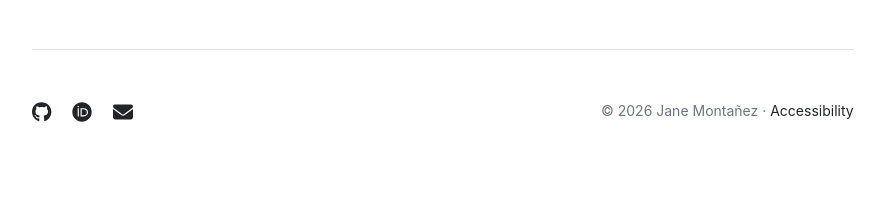
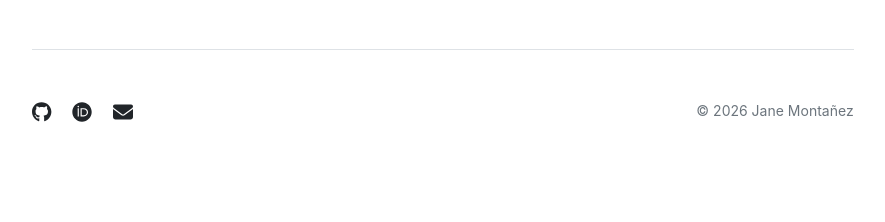
Before and after one commit to janemontanez/janemontanez.net, a Jekyll site: the page portfolio/index.html, which Jekyll copies as it is, in a window 1280 px wide. Shown: the part 753-975 px from the top of the page, without its empty margins (197-1082 px from the left). Built offline with Jekyll 4.4.1, drawn with Linux system fonts in a browser that asks for light colours.

Commit message:
portfolio: remove broken accessibility link from footer

```diff
--- a/portfolio/index.html
+++ b/portfolio/index.html
@@ -352,7 +352,7 @@
           <a href="mailto:jheer@g.ucla.edu" class="me-3 fs-5" aria-label="Email"><i class="fas fa-envelope"></i></a>
         </div>
         <div class="col-md-6 text-md-end">
-          <small>&copy; 2026 Jane Montañez &middot; <a href="accessibility.html">Accessibility</a></small>
+          <small>&copy; 2026 Jane Montañez</small>
         </div>
       </div>
     </footer>
```
